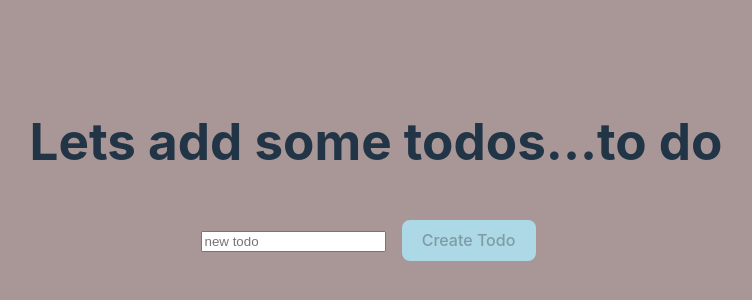
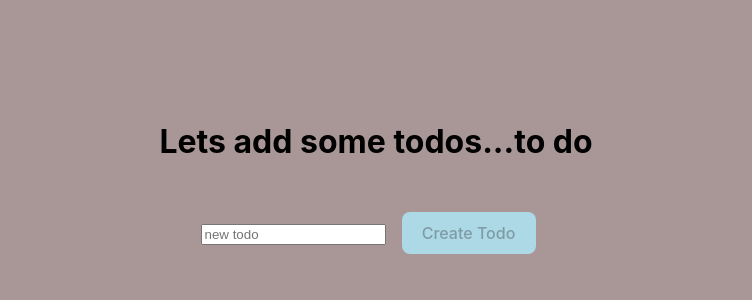
Before and after one commit to robin-sevelin/Todo-app-react, a React (Vite) app: page / in a window 1280 px wide. Shown: the part 222-522 px from the top of the page, without its empty margins (264-1016 px from the left). Built offline with nearby package versions, Linux system fonts and the light colour scheme.

Commit message:
added styled comp

```diff
--- a/package.json
+++ b/package.json
@@ -11,7 +11,8 @@
   },
   "dependencies": {
     "react": "^18.2.0",
-    "react-dom": "^18.2.0"
+    "react-dom": "^18.2.0",
+    "styled-components": "^6.0.7"
   },
   "devDependencies": {
     "@types/react": "^18.0.37",
--- a/src/components/AppHeader.tsx
+++ b/src/components/AppHeader.tsx
@@ -1,7 +1,10 @@
+import { Header } from '../styled/Header';
+import { Title } from '../styled/Headings';
+
 export const AppHeader = () => {
   return (
-    <header>
-      <h1>Lets add some todos...to do</h1>
-    </header>
+    <Header>
+      <Title>Lets add some todos...to do</Title>
+    </Header>
   );
 };
--- a/src/components/AppTodo.tsx
+++ b/src/components/AppTodo.tsx
@@ -1,6 +1,7 @@
 import { useContext } from 'react';
 import { Todo } from '../models/Todo';
 import { TodoContext } from '../context/TodoContext';
+import { GreenButton, RedButton } from '../styled/Buttons';
 
 interface ITodoPropos {
   todo: Todo;
@@ -12,18 +13,8 @@ export const AppTodo = ({ todo }: ITodoPropos) => {
   return (
     <div className={todo.isDone ? 'done' : ''}>
       {todo.name}
-      <button
-        style={{ backgroundColor: 'lightgreen' }}
-        onClick={() => toggle(todo.id)}
-      >
-        Toggle done
-      </button>
-      <button
-        style={{ backgroundColor: 'red' }}
-        onClick={() => remove(todo.id)}
-      >
-        Delete
-      </button>
+      <GreenButton onClick={() => toggle(todo.id)}>Toggle done</GreenButton>
+      <RedButton onClick={() => remove(todo.id)}>Delete</RedButton>
     </div>
   );
 };
--- a/src/hooks/useGetTodos.ts
+++ b/src/hooks/useGetTodos.ts
@@ -6,7 +6,7 @@ export const useGetTodos = (
   setStoredTodos: (todos: Todo[]) => void
 ) => {
   useEffect(() => {
-    if (todos.length !== 0) {
+    if (todos) {
       setStoredTodos(todos);
     }
   });
--- a/src/reducers/todoReducer.ts
+++ b/src/reducers/todoReducer.ts
@@ -10,25 +10,19 @@ export const TodoReducer = (todos: Todo[], action: ITodoAction) => {
     case 'ADDED': {
       return [...todos, new Todo(action.payload, Math.random(), false)];
     }
-
     case 'REMOVED': {
-      const id = +action.payload;
-      return todos.filter((todo) => todo.id !== id);
+      return todos.filter((todo) => todo.id !== +action.payload);
     }
-
     case 'TOGGLED': {
-      const id = +action.payload;
       return todos.map((todo) => {
-        if (todo.id === id) {
+        if (todo.id === +action.payload) {
           return { ...todo, isDone: !todo.isDone };
         }
         return todo;
       });
     }
-
     default:
       break;
   }
-
   return todos;
 };
--- /dev/null
+++ b/src/styled/Buttons.ts
@@ -0,0 +1,11 @@
+import styled from 'styled-components';
+
+export const GreenButton = styled.button`
+  color: black;
+  background: lightgreen;
+`;
+
+export const RedButton = styled.button`
+  color: white;
+  background: red;
+`;
--- /dev/null
+++ b/src/styled/Header.ts
@@ -0,0 +1,3 @@
+import styled from 'styled-components';
+
+export const Header = styled.header``;
--- /dev/null
+++ b/src/styled/Headings.ts
@@ -0,0 +1,7 @@
+import styled from 'styled-components';
+
+export const Title = styled.h1`
+  font-size: 2rem;
+  padding: 1rem;
+  color: Black;
+`;
```
Also changed, not shown: 1 other file (tests, documents, lock files or other folders).
